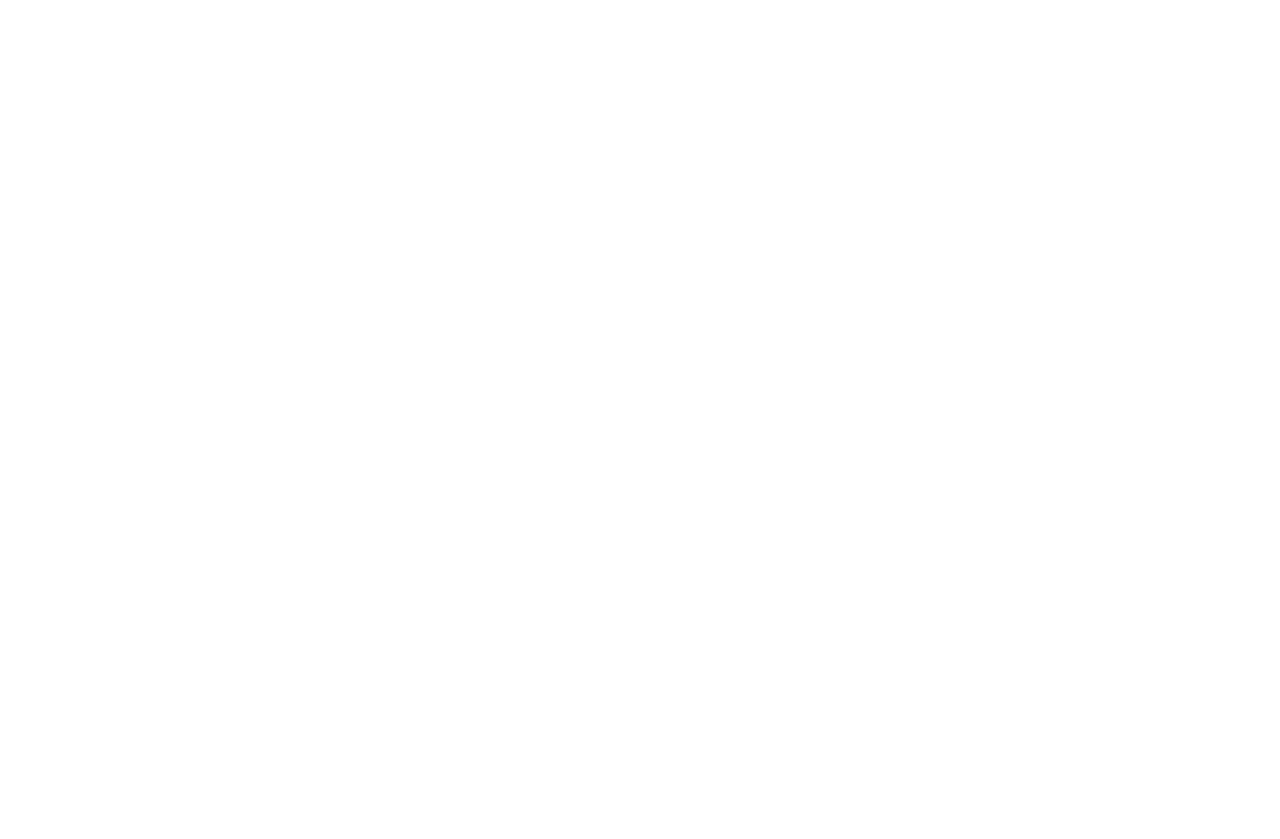
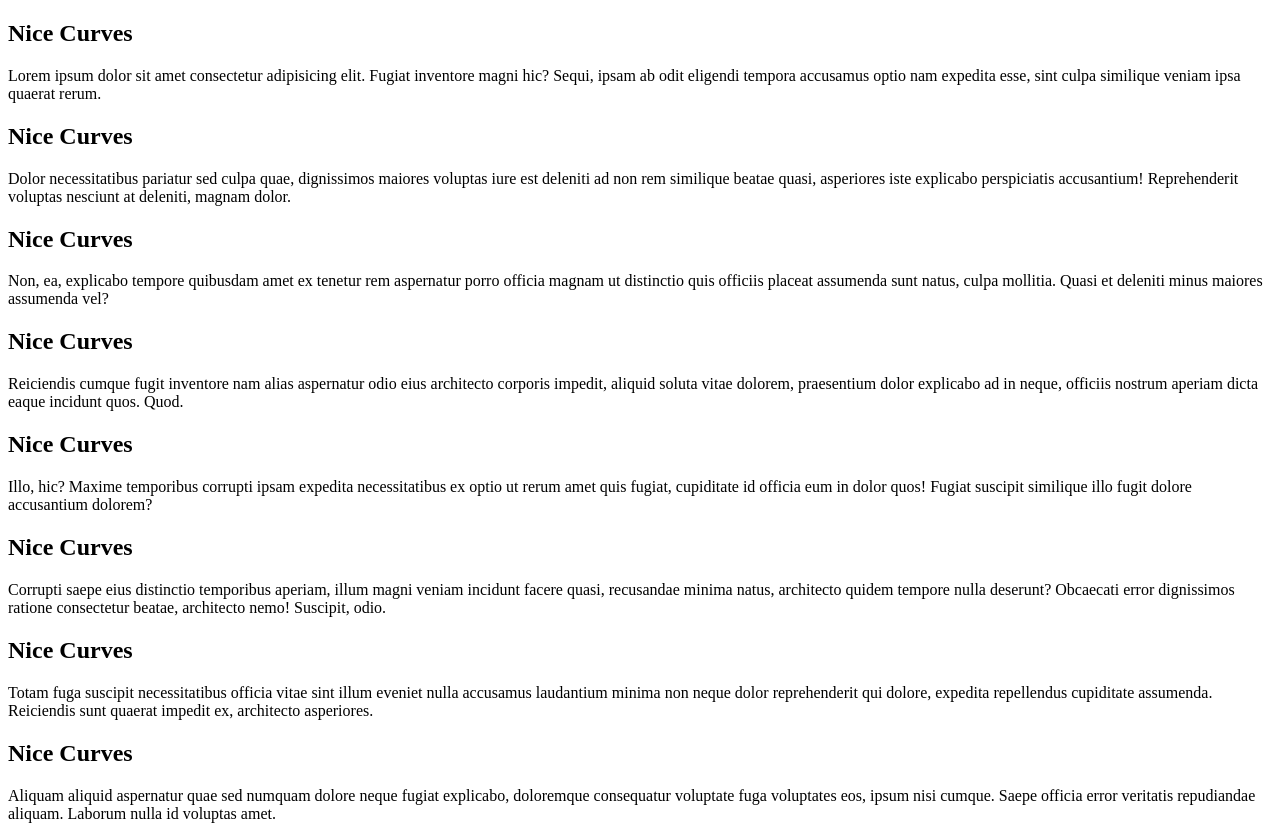
Before and after one commit to JD1927/wavy-content, a plain HTML site: page index.html in a window 1280 px wide. Before the commit the page ends 800 px from the top, so only its background shows below. Drawn offline with Linux system fonts and the light colour scheme.

Commit message:
Link style css and add sections

```diff
--- a/index.html
+++ b/index.html
@@ -5,8 +5,40 @@
   <meta http-equiv="X-UA-Compatible" content="IE=edge">
   <meta name="viewport" content="width=device-width, initial-scale=1.0">
   <title>Document</title>
+  <link rel="stylesheet" href="style.css">
 </head>
 <body>
-
+  <section>
+    <h1>Nice Curves</h1>
+    <p>Lorem ipsum dolor sit amet consectetur adipisicing elit. Fugiat inventore magni hic? Sequi, ipsam ab odit eligendi tempora accusamus optio nam expedita esse, sint culpa similique veniam ipsa quaerat rerum.</p>
+  </section>
+  <section>
+    <h1>Nice Curves</h1>
+    <p>Dolor necessitatibus pariatur sed culpa quae, dignissimos maiores voluptas iure est deleniti ad non rem similique beatae quasi, asperiores iste explicabo perspiciatis accusantium! Reprehenderit voluptas nesciunt at deleniti, magnam dolor.</p>
+  </section>
+  <section>
+    <h1>Nice Curves</h1>
+    <p>Non, ea, explicabo tempore quibusdam amet ex tenetur rem aspernatur porro officia magnam ut distinctio quis officiis placeat assumenda sunt natus, culpa mollitia. Quasi et deleniti minus maiores assumenda vel?</p>
+  </section>
+  <section>
+    <h1>Nice Curves</h1>
+    <p>Reiciendis cumque fugit inventore nam alias aspernatur odio eius architecto corporis impedit, aliquid soluta vitae dolorem, praesentium dolor explicabo ad in neque, officiis nostrum aperiam dicta eaque incidunt quos. Quod.</p>
+  </section>
+  <section>
+    <h1>Nice Curves</h1>
+    <p>Illo, hic? Maxime temporibus corrupti ipsam expedita necessitatibus ex optio ut rerum amet quis fugiat, cupiditate id officia eum in dolor quos! Fugiat suscipit similique illo fugit dolore accusantium dolorem?</p>
+  </section>
+  <section>
+    <h1>Nice Curves</h1>
+    <p>Corrupti saepe eius distinctio temporibus aperiam, illum magni veniam incidunt facere quasi, recusandae minima natus, architecto quidem tempore nulla deserunt? Obcaecati error dignissimos ratione consectetur beatae, architecto nemo! Suscipit, odio.</p>
+  </section>
+  <section>
+    <h1>Nice Curves</h1>
+    <p>Totam fuga suscipit necessitatibus officia vitae sint illum eveniet nulla accusamus laudantium minima non neque dolor reprehenderit qui dolore, expedita repellendus cupiditate assumenda. Reiciendis sunt quaerat impedit ex, architecto asperiores.</p>
+  </section>
+  <section>
+    <h1>Nice Curves</h1>
+    <p>Aliquam aliquid aspernatur quae sed numquam dolore neque fugiat explicabo, doloremque consequatur voluptate fuga voluptates eos, ipsum nisi cumque. Saepe officia error veritatis repudiandae aliquam. Laborum nulla id voluptas amet.</p>
+  </section>
 </body>
 </html>
```
